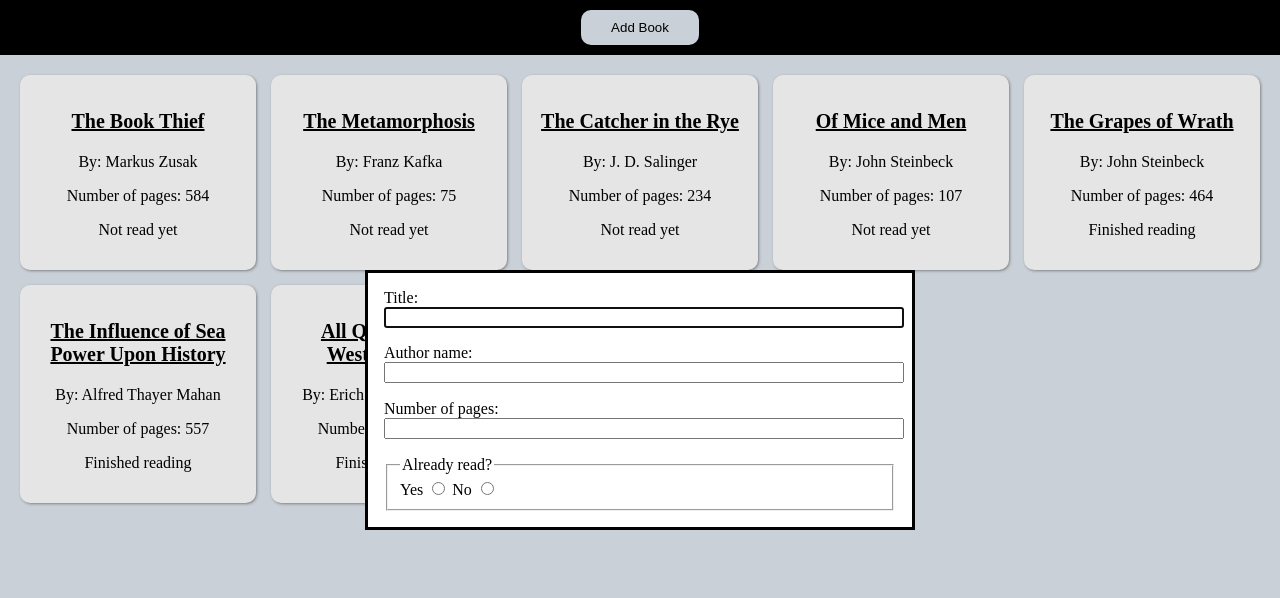
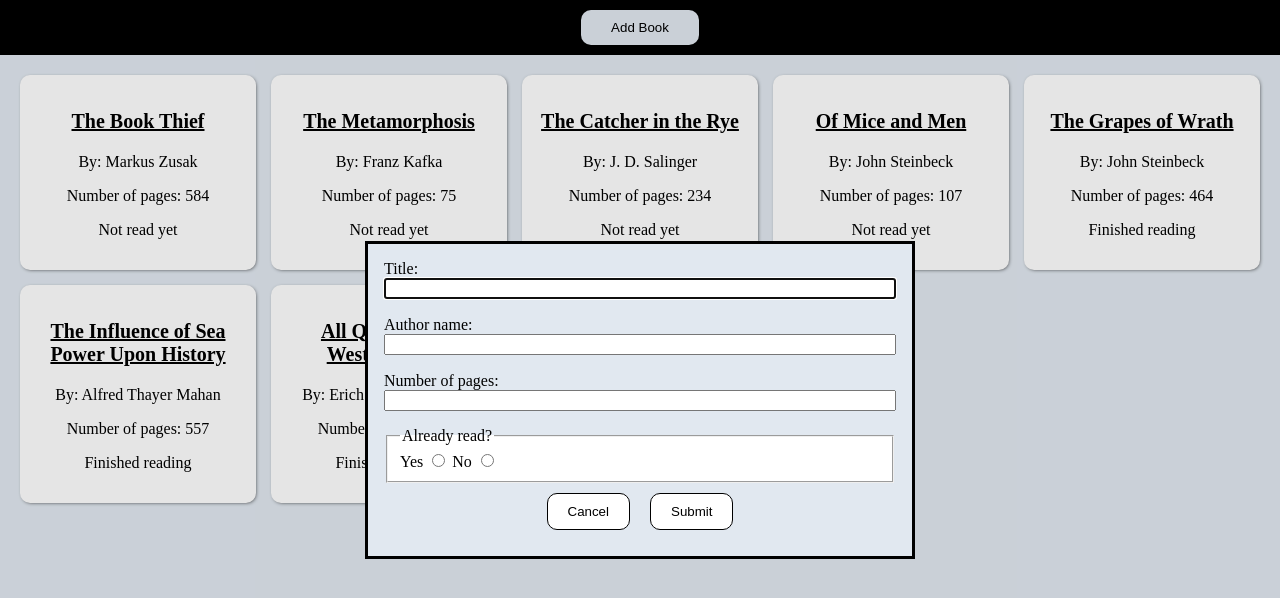
Before and after one commit to kp-pham/library, a plain HTML site: page index.html in a window 1280 px wide. Both pictures are taken after a click on the button "Add Book". Drawn offline with Linux system fonts and the light colour scheme.

Commit message:
refactor: use flexbox to center buttons on the form
Justify the content of the container containing the buttons to be horizontally centered.

```diff
--- a/index.html
+++ b/index.html
@@ -16,11 +16,11 @@
 
         <dialog id="book-dialog">
             <form method="dialog">
+                <div class="fields">
                     <section>
                         <label for="title">Title:</label>
                         <input type="text" id="title">
                     </section>
-
                     <section>
                         <label for="author">Author name:</label>
                         <input type="text" id="author">
@@ -30,17 +30,20 @@
                         <label for="pages">Number of pages:</label>
                         <input type="number" id="pages">
                     </section>
-
                     <fieldset>
                         <legend>Already read?</legend>
-
                         <label for="read">Yes</label>
                         <input type="radio" id="read" name ="read" value="true">
-
                         <label for="read">No</label>
                         <input type="radio" id="read"  name="read" value="false">
                     </fieldset>
+                </div>
+                <div class="buttons">
+                    <button id="cancel">Cancel</button>
+                    <button id="submit">Submit</button>
+                </div>
             </form>
+
         </dialog>
     </body>
 </html>
--- a/styles.css
+++ b/styles.css
@@ -40,14 +40,37 @@
 }
 
 dialog {
+    background-color: #E1E8F0;
     width: 40%;
 }
 
-form {
+.fields {
     display: grid;
     grid-template-rows: repeat(4, 1fr);
 }
 
-section input {
-    width: 100%;
+section {
+    display: flex;
+    flex-direction: column;
 }
+
+fieldset {
+    background-color: #FFFFFF;
+}
+
+.buttons {
+    display: flex;
+    justify-content: center;
+    padding: 10px 0;
+}
+
+.buttons button:first-child {
+    margin-right: 20px;
+}
+
+.buttons button {
+    background-color: #FFFFFF;
+    padding: 10px 20px;
+    border: 1px solid #000000;
+    border-radius: 10px;
+}
```
Lines whose indentation alone changed are shown as unchanged.
